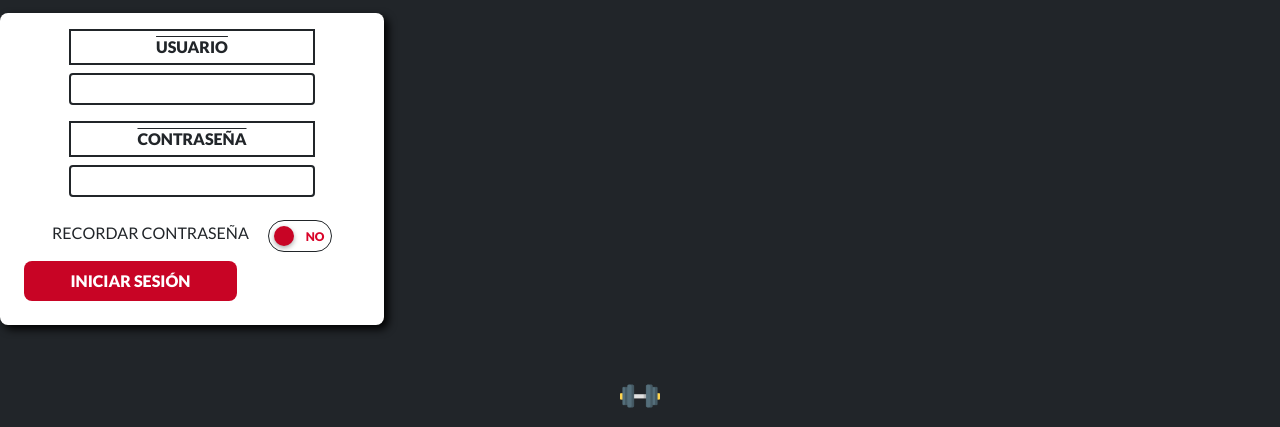
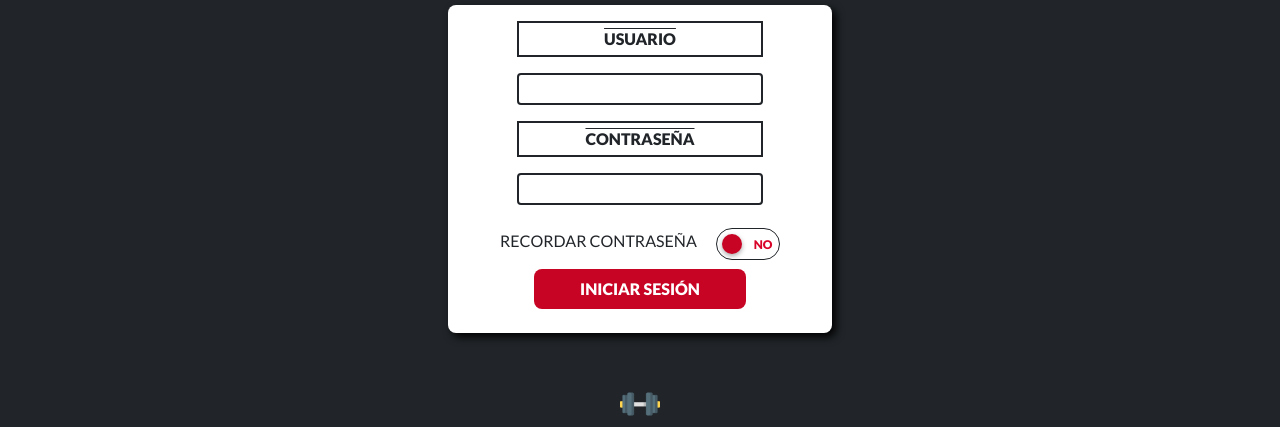
Before and after one commit to AnaliaMarrollo/Entrega-Proyecto-4, a website: page html/login.html in a window 1280 px wide. Shown: the part 149-576 px from the top of the page. Drawn offline with nearby package versions, Linux system fonts and the light colour scheme.

```diff
--- a/estilos/estiloslogin4epfinal.scss
+++ b/estilos/estiloslogin4epfinal.scss
@@ -16,7 +16,6 @@
   &__datos {
     padding: $rem-standard;
     line-height: $rem-standard*2;
-    margin-bottom: $rem-standard;
     color: $color-oscuro;
     font-weight: 600;
     text-decoration: overline;
@@ -30,7 +29,6 @@
     padding: $rem-standard/4;
     padding-left: $rem-standard/2;
     border-radius: $rem-standard/2;
-    margin-bottom: $rem-standard*2;
   }
 
   &__recordar-pass {
@@ -42,7 +40,8 @@
     padding: $rem-standard;
   }
 }
-@media only screen and (min-width: 360px) and (max-width:600px) {
+
+@media only screen and (max-width: 360px) {
   .login {
     &__contenedor {
       width: 80%;
@@ -52,11 +51,13 @@
       &__datos {
         width: 80%;
         margin: auto;
+        margin-bottom: $rem-standard;
       }
 
       &__input {
         width: 80%;
         margin: auto;
+        margin-bottom: $rem-standard;
       }
 
       &__boton {
@@ -66,22 +67,71 @@
     }
 }
 
+@media only screen and (min-width: 360px) {
+  .login {
+    &__contenedor {
+      width: 80%;
+      margin: auto;
+      }
+
+      &__datos {
+        width: 80%;
+        margin: auto;
+        margin-bottom: $rem-standard;
+      }
+
+      &__input {
+        width: 80%;
+        margin: auto;
+        margin-bottom: $rem-standard;
+      }
+
+      &__boton {
+        width: 70%;
+        margin: auto;
+      }
+    }
+}
+
+@media only screen and (min-width: 468px) {
+  .login {
+    &__contenedor {
+      width: 60%;
+      margin: auto;
+      }
+
+      &__datos {
+        width: 70%;
+        margin: auto;
+        margin-bottom: $rem-standard;
+      }
+
+      &__input {
+        width: 70%;
+        margin: auto;
+        margin-bottom: $rem-standard;
+      }
+
+      &__boton {
+        width: 65%;
+        margin: auto;
+      }
+    }
+}
+
 @media only screen and (min-width: 600px) {
   .login {
     &__contenedor {
       width: 50%;
+      margin: auto;
       }
 
       &__datos {
-        width: 70%;
+        margin-bottom: $rem-standard*2;
       }
 
       &__input {
-        width: 70%;
-      }
-
-      &__boton {
-        width: 65%;
+        margin-bottom: $rem-standard*2;
       }
     }
 }
@@ -89,39 +139,8 @@
 @media only screen and (min-width: 768px) {
   .login {
     &__contenedor {
-      width: 40%;
-      }
-
-      &__datos {
-        width: 70%;
-      }
-
-      &__input {
-        width: 70%;
-      }
-
-      &__boton {
-        width: 65%;
-      }
-    }
-}
-
-@media only screen and (min-width: 1024px) {
-  .login {
-    &__contenedor {
       width: 30%;
-      }
-
-      &__datos {
-        width: 70%;
-      }
-
-      &__input {
-        width: 70%;
-      }
-
-      &__boton {
-        width: 65%;
+      margin: auto;
       }
     }
 }
```
Also changed, not shown: estilos/estiloslogin4epfinal.css, 2 other files.
